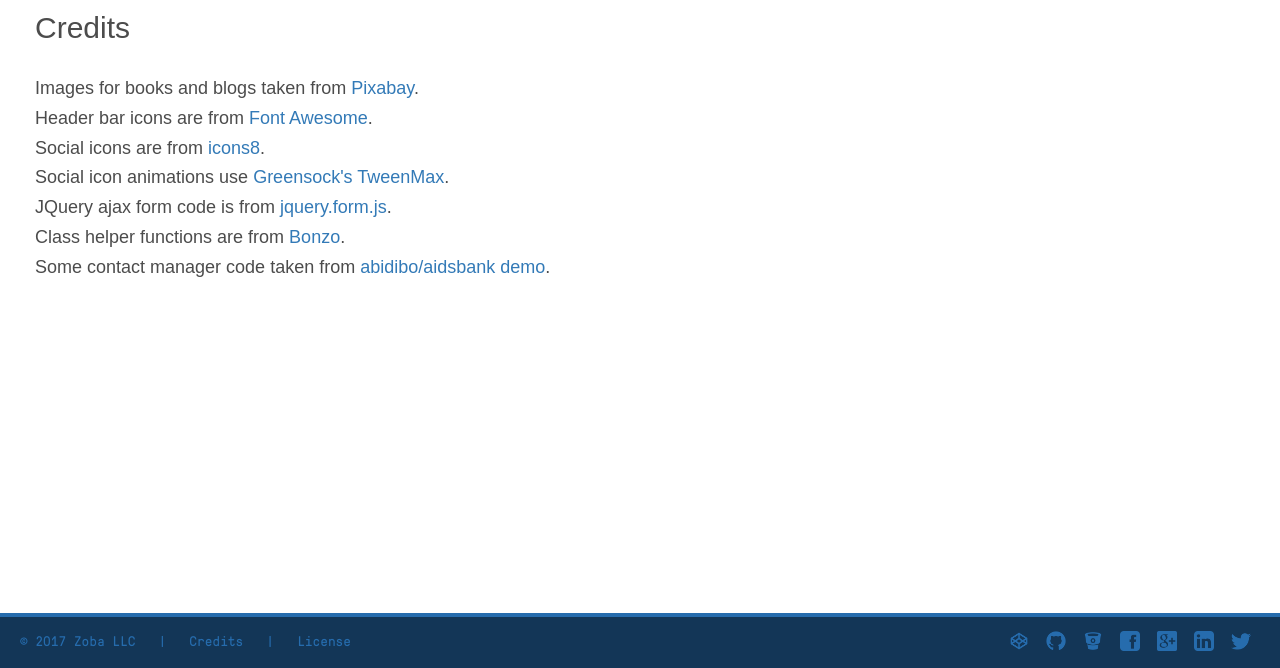
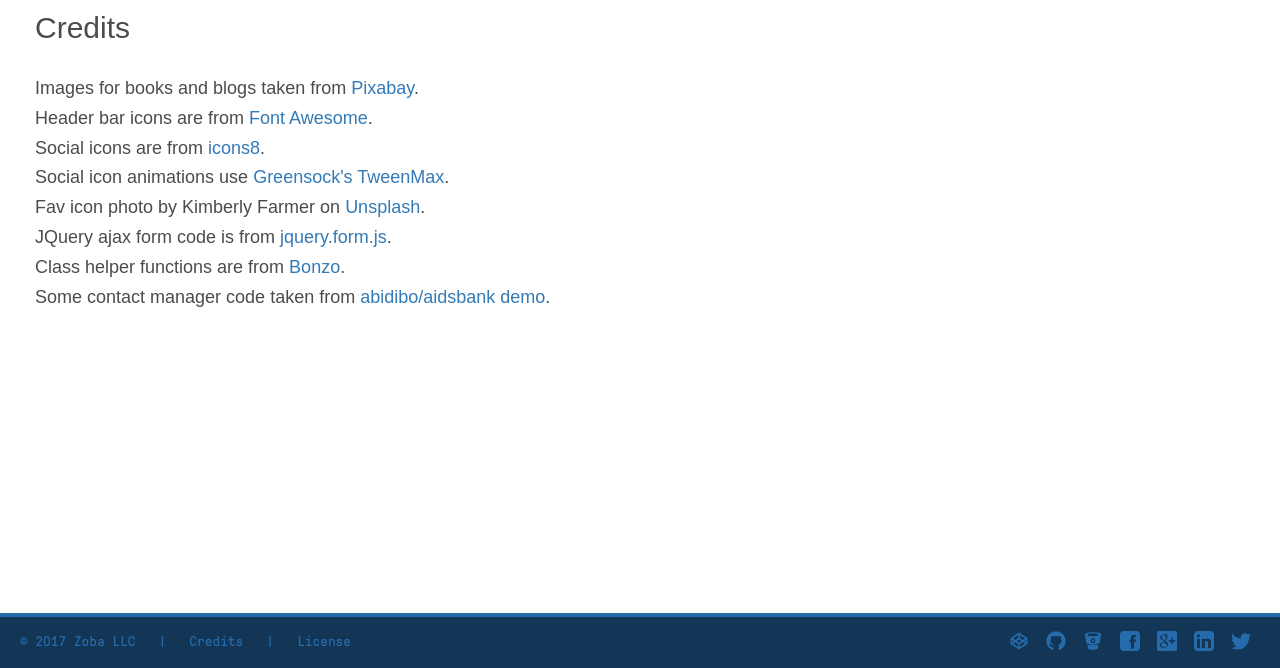
Before and after one commit to dash61/writerPrj, a Django app: page /credits/ in a window 1280 px wide. Shown: the part 132-800 px from the top of the page. Run offline with Django 3.2, Linux system fonts and the light colour scheme; some libraries are stand-ins or nearby versions.

Commit message:
Added favicon files; fixed serving media files to use static paths; misc

```diff
--- a/src/static/css/custom.css
+++ b/src/static/css/custom.css
@@ -290,7 +290,7 @@
     font-weight: 400;
     font-style: normal;
     src: url(../fonts/GT-Pressura-Mono-Regular-1c53e7a7a3.eot);
-    src: url(../fonts/GT-Pressura-Mono-Regular-1c53e7a7a3.eot?#iefix) format("embedded-opentype"), url(../fonts/GT-Pressura-Mono-Regular-c26cfc9a58.woff2) format("woff2"), url(../fonts/GT-Pressura-Mono-Regular-54b1c32ff1.woff) format("woff"), url(../fonts/GT-Pressura-Mono-Regular-3bd9603567.svg#Eczar) format("svg")
+    src: url(../fonts/GT-Pressura-Mono-Regular-c26cfc9a58.woff2) format("woff2");
 }
 
 .icon {
--- a/src/templates/base.html
+++ b/src/templates/base.html
@@ -14,7 +14,7 @@
     <meta http-equiv="expires" content="Tue, 01 Jan 1980 1:00:00 GMT" />
     <meta http-equiv="pragma" content="no-cache" />
     <meta http-equiv="Content-Security-Policy" content="default-src 'self' http://localhost; img-src 'self' https://*; child-src 'none'; script-src 'self' http://localhost c.disquscdn.com ajax.googleapis.com cdnjs.cloudflare.com maxcdn.bootstrapcdn.com www-zobasoft-biz-example-1.disqus.com 'unsafe-inline' 'unsafe-eval'; style-src 'self' http://localhost c.disquscdn.com code.jquery.com cdnjs.cloudflare.com maxcdn.bootstrapcdn.com fonts.googleapis.com use.fontawesome.com 'unsafe-inline'; font-src 'self' cdnjs.cloudflare.com maxcdn.bootstrapcdn.com use.fontawesome.com fonts.gstatic.com; frame-src disqus.com">
-
+    <link rel="shortcut icon" href="{% static "img/favicon.ico" %}" type="image/ico">
     {% include 'snippets/css.html' %}
 
     <!-- bootstrap 3.3.7 relies on an *older* jquery, older than 3.2.1 -->
@@ -24,7 +24,7 @@
 <body>
     <div id="wrapper">
         <div id="header">
-            <a href="/"><img height='70px' width='70px' style='float:left;border-radius:4px' src="{% static 'img/mangaAvatar.png' %}" alt='avatar'></a>
+            <a href="/"><img height='70px' width='70px' style='float:left;border-radius:4px' src="{% static 'img/mangaAvatar.PNG' %}" alt='avatar'></a>
             <a href="/" id="top-header-link"><h1 id="top-header"> &nbsp; Arthur D. Books</h1></a>
             {% include 'snippets/sidebar.html' %}
         </div>
--- a/src/templates/bio.html
+++ b/src/templates/bio.html
@@ -8,7 +8,7 @@
         <my-title class='page-title'>Biography</my-title>
     </div>
     <div class='row'>
-        <img class='bioimage' alt='avatar' src="{% static 'img/mangaAvatar.png' %}">
+        <img class='bioimage' alt='avatar' src="{% static 'img/mangaAvatar.PNG' %}">
         </img>
     </div>
     <br />
--- a/src/templates/credits.html
+++ b/src/templates/credits.html
@@ -13,6 +13,7 @@
         <h4>Header bar icons are from <a href='http://fontawesome.io' target="_blank">Font Awesome</a>.</h4>
         <h4>Social icons are from <a href='https://icons8.com' target="_blank">icons8</a>.</h4>
         <h4>Social icon animations use <a href='http://greensock.com' target="_blank">Greensock's TweenMax</a>.</h4>
+        <h4>Fav icon photo by Kimberly Farmer on <a href='https://unsplash.com' target="_blank">Unsplash</a>.</h4>
         <h4>JQuery ajax form code is from <a href='https://github.com/jquery-form/form' target="_blank">jquery.form.js</a>.</h4>
         <h4>Class helper functions are from <a href='https://github.com/ded/bonzo' target="_blank">Bonzo</a>.</h4>
         <h4>Some contact manager code taken from <a href='https://github.com/abidibo/aidsbank/blob/master/templates/aidsbank' target="_blank">abidibo/aidsbank demo</a>.</h4>
--- a/src/writerhome/templates/writerhome/booksList.html
+++ b/src/writerhome/templates/writerhome/booksList.html
@@ -31,7 +31,9 @@
             <div class='col-sm-4 book-tile details-close'>
                 <div class='book-tile-content'>
                     <div class='book gallery'>
-                        <img src={{ obj.image.url }}>
+                        {% with 'img/'|add:obj.image.name as image_static %}
+                            <img src={% static image_static %}>
+                        {% endwith %}
                     </div>
                     <figcaption>
                         <h2>{{ obj.title|capfirst }}</h2>
--- a/src/writerprj/settings/base.py
+++ b/src/writerprj/settings/base.py
@@ -126,7 +126,7 @@
         'NAME': os.path.join(BASE_DIR, 'db.sqlite3'),
     }
 }
-
+SITE_ID = 1
 
 # Password validation
 # https://docs.djangoproject.com/en/1.11/ref/settings/#auth-password-validators
```
Also changed, not shown: src/db.sqlite3, src/static/img/favicon.ico (added), 2 other files.
